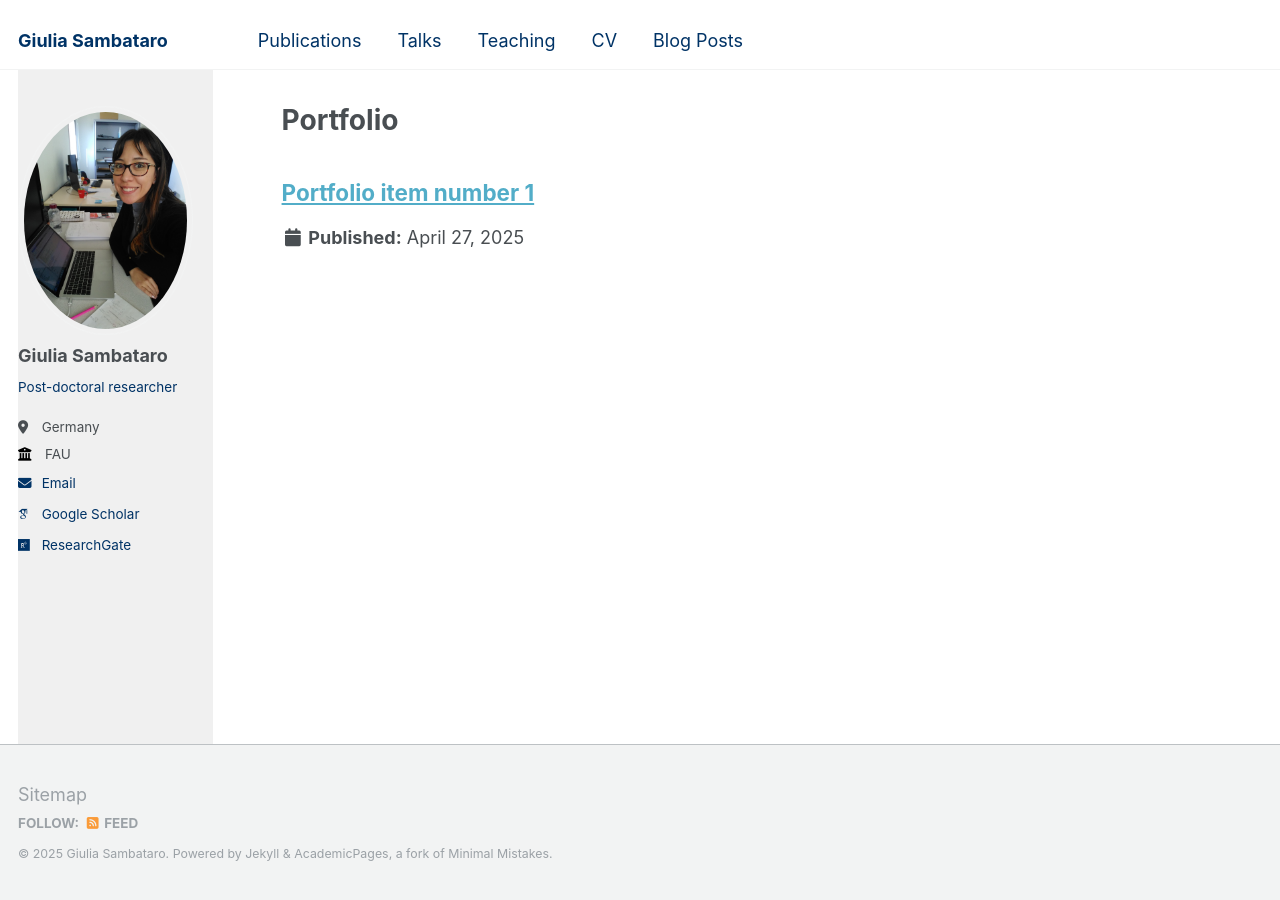
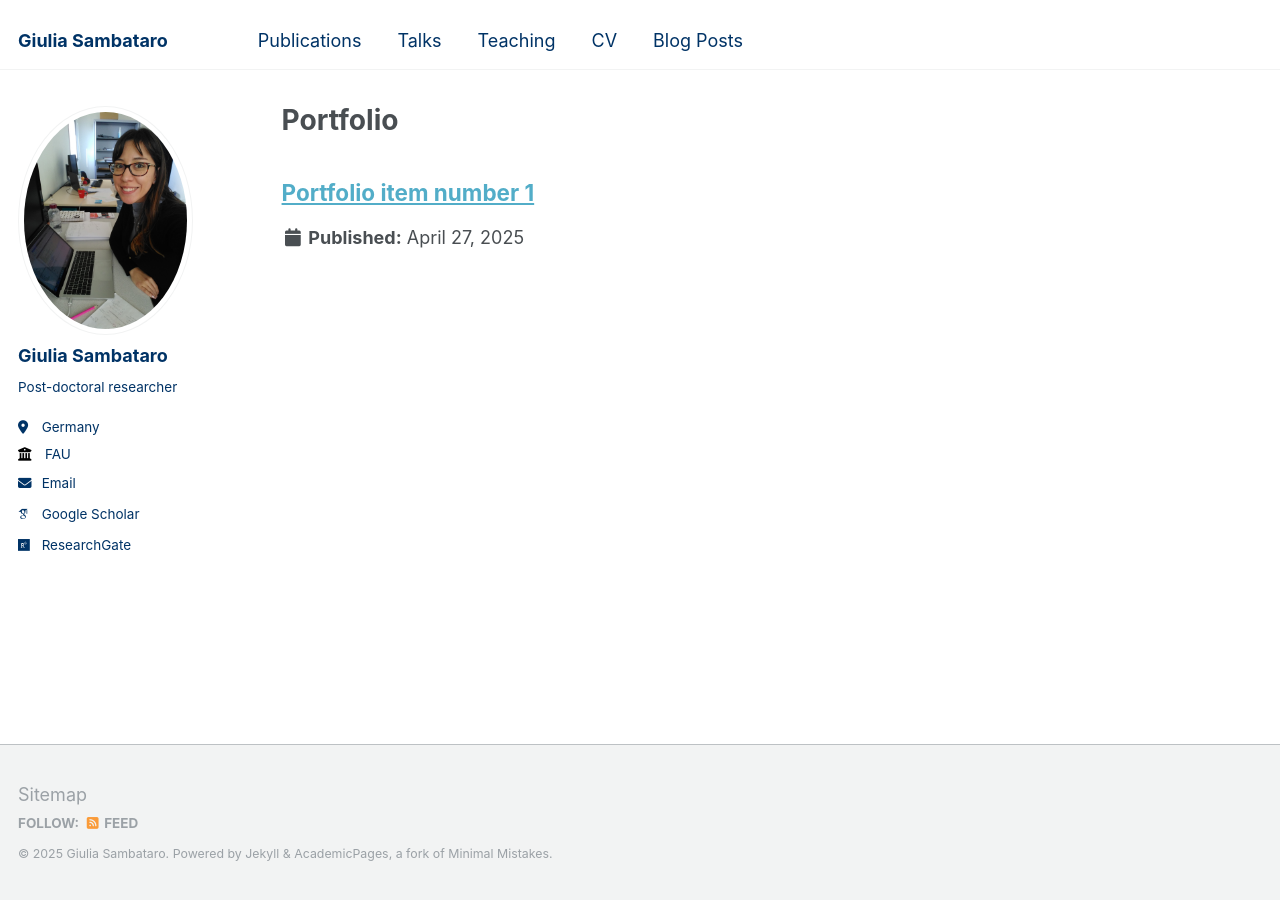
Before and after one commit to gsambata/gsambata.github.io, a Jekyll site: the page built from _pages/portfolio.html, in a window 1280 px wide. Built offline with Jekyll 4.4.1, drawn with Linux system fonts in a browser that asks for light colours; some web fonts are replaced.

Commit message:
attempt2 sidebar

```diff
--- a/_includes/head/custom.html
+++ b/_includes/head/custom.html
@@ -43,13 +43,26 @@
     }
     </style>
 <style>
-    /* Cambia il colore di sfondo della sidebar */
-    .sidebar {
-      background-color: #f0f0f0; /* colore di sfondo sidebar */
+    /* Navbar */
+    nav a {
+      color: #003366 !important;
+    }
+    nav {
+      background-color: #ffffff;
     }
 
-    /* Cambia il colore del testo nella sidebar */
-    .sidebar a, .sidebar h1, .sidebar h2, .sidebar p {
-      color: #003366; /* blu scuro */
+    /* Sidebar background */
+    .sidebar {
+      background-color: #ffffff;
+    }
+
+    /* Sidebar text elements */
+    .sidebar, .sidebar a, .sidebar h1, .sidebar h2, .sidebar h3, .sidebar p, .sidebar li, .author__name, .author__bio, .sidebar__nav a {
+      color: #003366 !important;
+    }
+
+    /* Optional: link hover effect */
+    .sidebar a:hover {
+      color: #0055aa !important;
     }
     </style>
```
